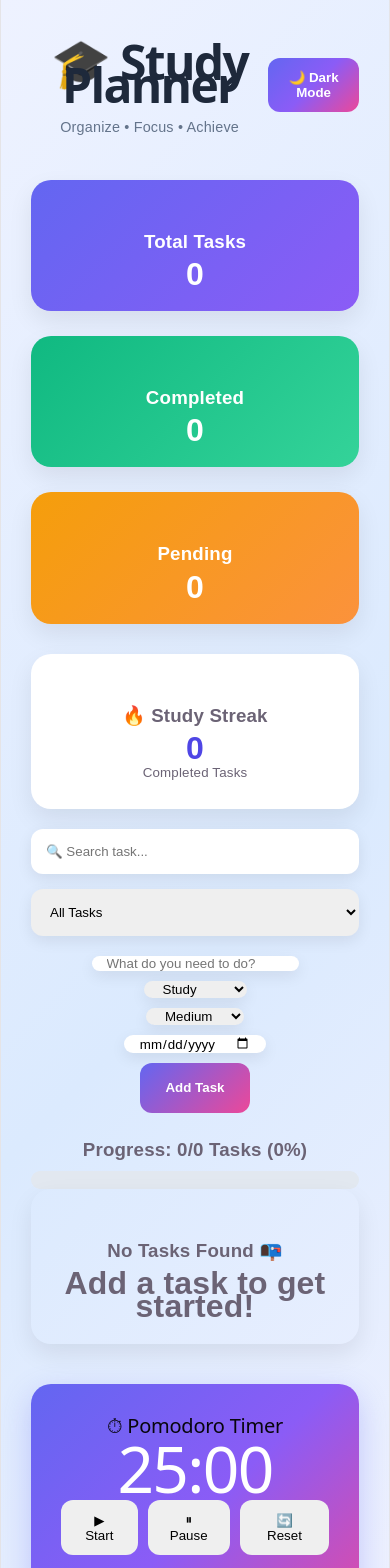
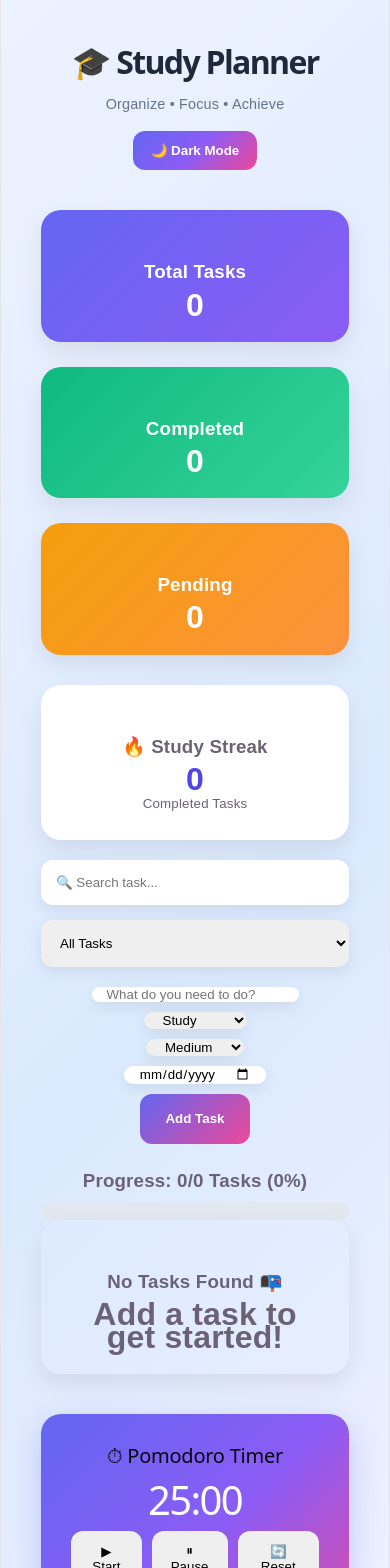
Before and after one commit to bhoomika1812/study-planner, a React (Vite) app: page / in a window 390 px wide. Shown: the top 1568 px of the page. Built offline with nearby package versions, Linux system fonts and the light colour scheme.

Commit message:
Update App.css

```diff
--- a/src/App.css
+++ b/src/App.css
@@ -410,3 +410,23 @@ h3 {
     gap: 15px;
   }
 }
+
+@media (max-width: 768px) {
+  .navbar {
+    flex-direction: column;
+    gap: 15px;
+    text-align: center;
+  }
+
+  .navbar h1 {
+    font-size: 2rem;
+  }
+
+  .pomodoro h1 {
+    font-size: 2.5rem;
+  }
+
+  .container {
+    padding: 0 10px;
+  }
+}
```
